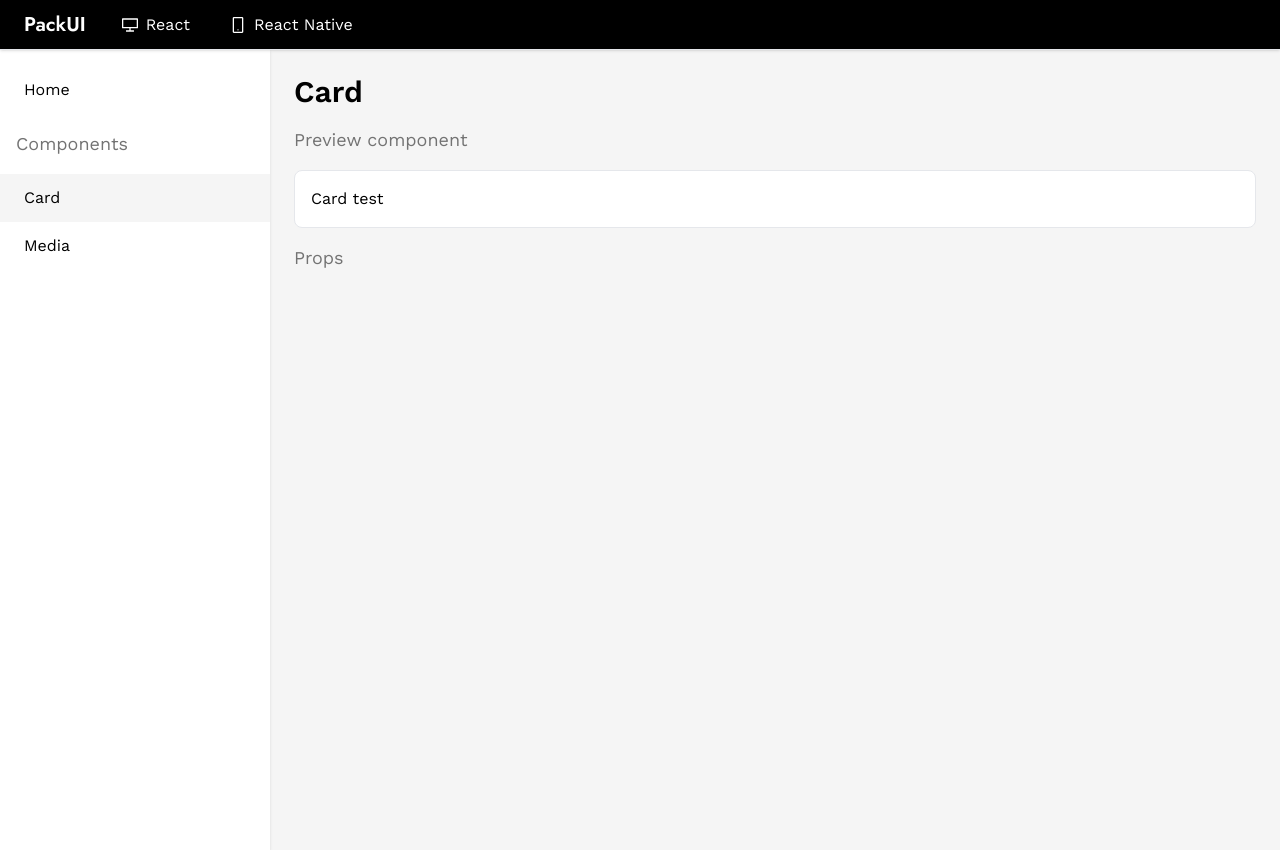
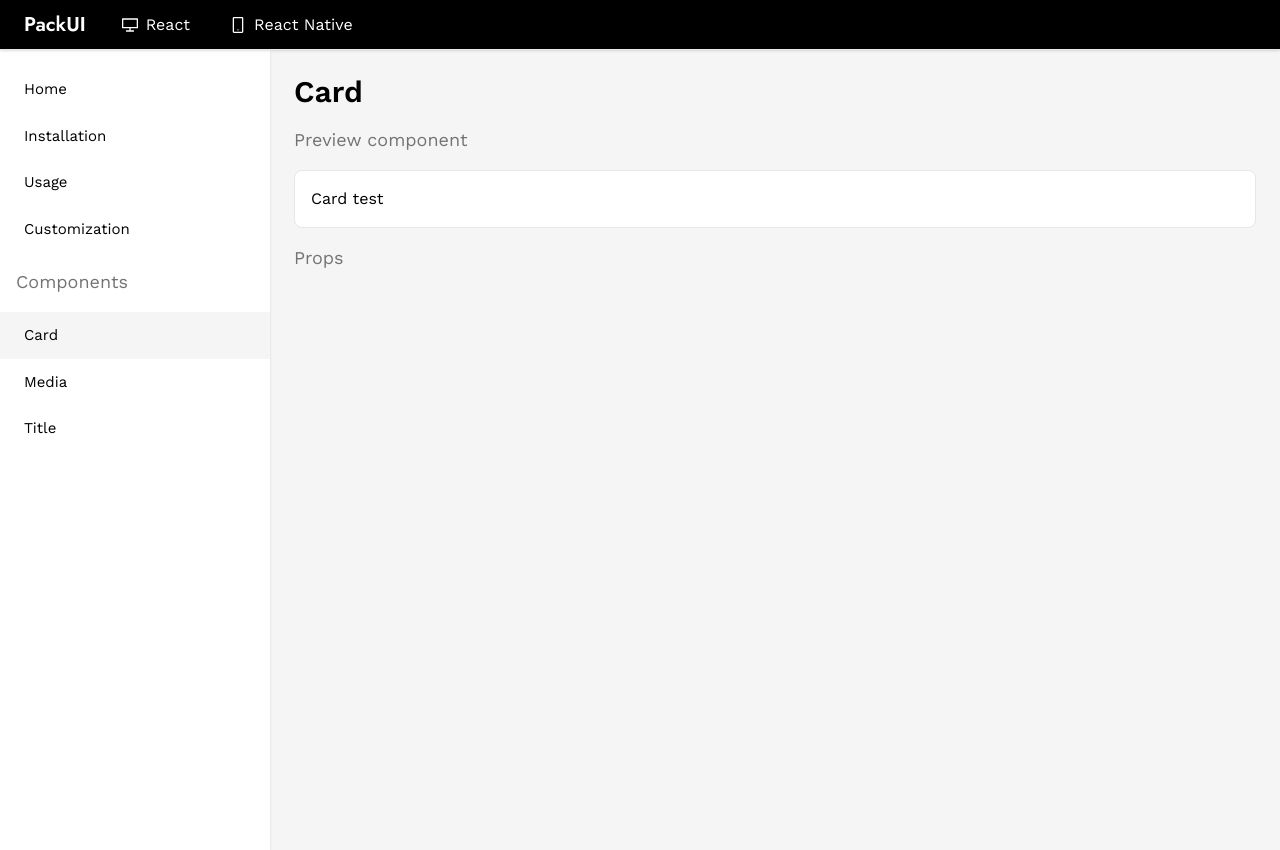
Before and after one commit to lucasfarias2/packui, a Next.js app: page /web/components/card in a window 1280 px wide. Built offline with nearby package versions, Linux system fonts and the light colour scheme.

Commit message:
Add title

```diff
--- a/components/menu-item.tsx
+++ b/components/menu-item.tsx
@@ -6,7 +6,7 @@ const MenuItem = ({ href, label, className }: IProps) => {
   const selected = router.pathname == href;
 
   return (
-    <Link href={href} className={`${className} hover:bg-neutral-100 px-6 py-3 ${selected && 'bg-neutral-100'} block`}>
+    <Link href={href} className={`${className} hover:bg-neutral-100 px-6 py-3 ${selected && 'bg-neutral-100'} block text-[15px]`}>
       {label}
     </Link>
   );
--- a/components/page.tsx
+++ b/components/page.tsx
@@ -29,9 +29,13 @@ const Page = ({ children, className }: IComponent) => {
       <main className={`flex flex-row ${className}`}>
         <div className="w-[270px] py-4 shadow relative h-[100vh] sidebar">
           <MenuItem href="/" label="Home" />
+          <MenuItem href="/" label="Installation" />
+          <MenuItem href="/" label="Usage" />
+          <MenuItem href="/" label="Customization" />
           <div className="text-neutral-500 p-4 text-lg">Components</div>
           <MenuItem href="/web/components/card" label="Card" />
           <MenuItem href="/web/components/media" label="Media" />
+          <MenuItem href="/web/components/title" label="Title" />
         </div>
         <div className="bg-neutral-100 flex-1 p-6">{children}</div>
       </main>
--- /dev/null
+++ b/library/title/title.tsx
@@ -0,0 +1,10 @@
+const Title = ({ children, className, size, subtitle }: IProps) => {
+  return <div>{children}</div>;
+};
+
+interface IProps extends IComponent {
+  size?: 1 | 2 | 3 | 4 | 5;
+  subtitle?: string;
+}
+
+export default Title;
--- /dev/null
+++ b/pages/web/components/title.tsx
@@ -0,0 +1,16 @@
+import Card from '@library/card/card';
+import ComponentDemo from '@components/component-demo';
+import Page from '@components/page';
+import Title from '@library/title/title';
+
+const TitlePage = () => {
+  return (
+    <Page>
+      <ComponentDemo title="Title">
+        <Title>Test title</Title>
+      </ComponentDemo>
+    </Page>
+  );
+};
+
+export default TitlePage;
```
